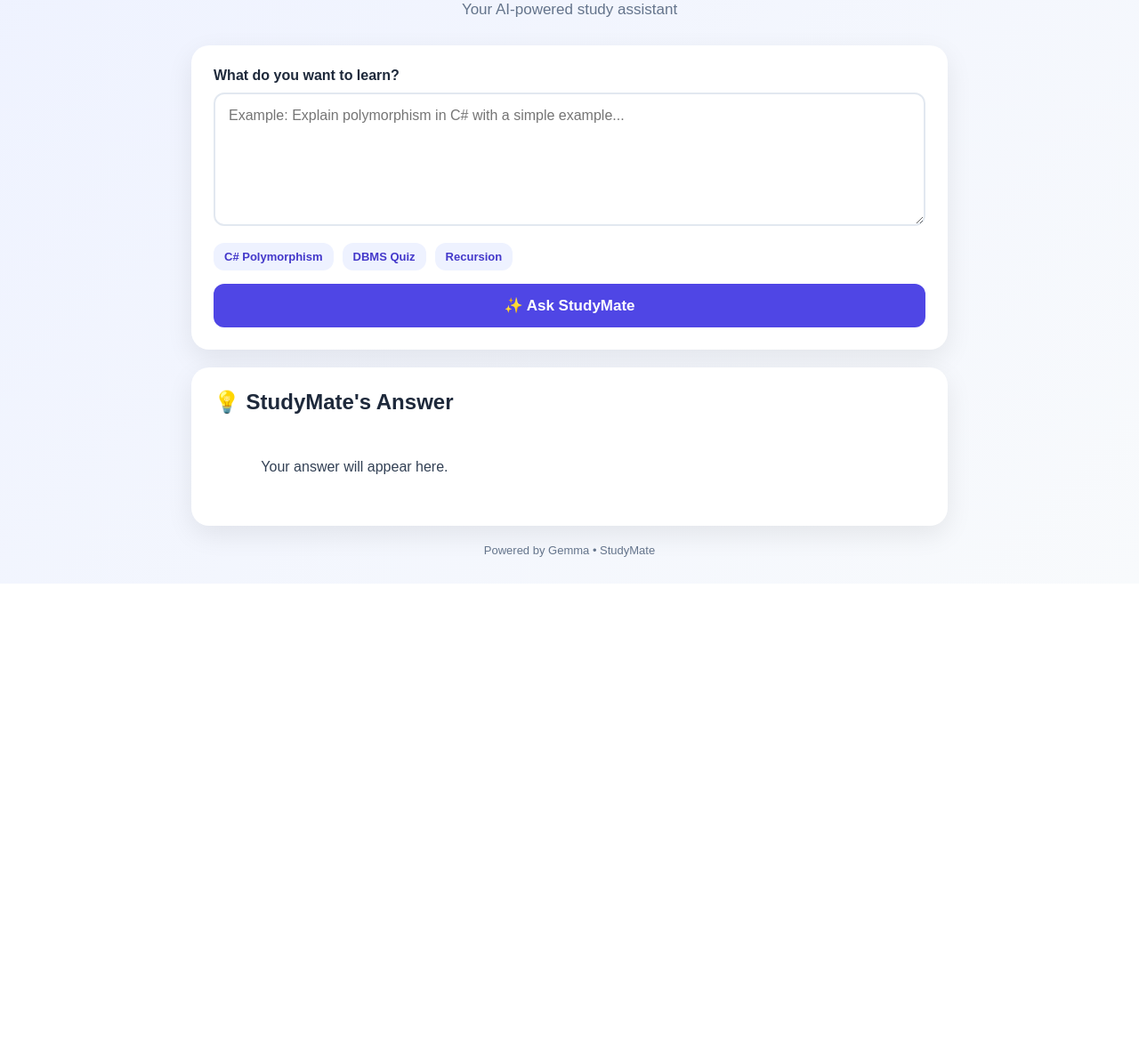
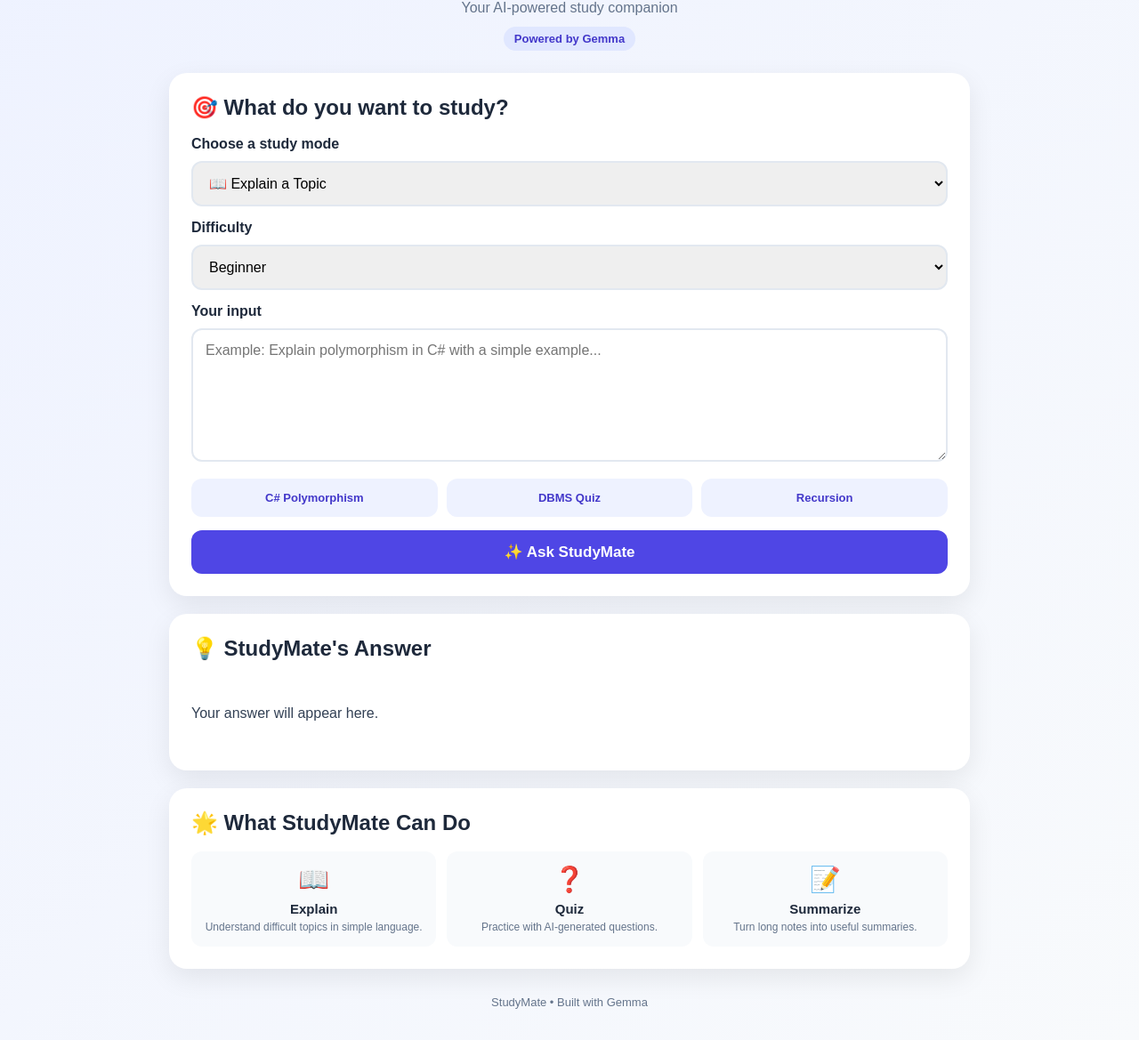
Before and after one commit to Gitu04-stack/studymate_gemma, a plain HTML site: page static/index.html in a window 1280 px wide. Shown: the part 145-1314 px from the top of the page at 89% size. Before the commit the page ends 801 px from the top, so only its background shows below. Drawn offline with Linux system fonts and the light colour scheme.

Commit message:
Update index.html

```diff
--- a/static/index.html
+++ b/static/index.html
@@ -3,7 +3,8 @@
 <head>
 <meta charset="UTF-8">
 <meta name="viewport" content="width=device-width, initial-scale=1.0">
-    <title>StudyMate - AI Study Assistant</title>
+
+<title>StudyMate | AI Study Assistant</title>
 
 <style>
 * {
@@ -14,43 +15,57 @@
 
 body {
     font-family: Arial, sans-serif;
+    min-height: 100vh;
     background: linear-gradient(135deg, #eef2ff, #f8fafc);
-            min-height: 100vh;
-            padding: 30px 15px;
     color: #1e293b;
+    padding: 25px 15px;
 }
 
 .container {
-            max-width: 850px;
+    max-width: 900px;
     margin: auto;
 }
 
 header {
     text-align: center;
-            margin-bottom: 30px;
+    margin-bottom: 25px;
 }
 
 .logo {
-            font-size: 48px;
-            margin-bottom: 10px;
+    font-size: 52px;
 }
 
 h1 {
-            font-size: 36px;
-            margin-bottom: 8px;
+    font-size: 38px;
+    margin: 8px 0;
 }
 
 .subtitle {
     color: #64748b;
-            font-size: 17px;
+    font-size: 16px;
+}
+
+.badge {
+    display: inline-block;
+    margin-top: 12px;
+    padding: 6px 12px;
+    border-radius: 20px;
+    background: #e0e7ff;
+    color: #4338ca;
+    font-size: 13px;
+    font-weight: bold;
 }
 
 .card {
     background: white;
     border-radius: 20px;
     padding: 25px;
-            box-shadow: 0 10px 30px rgba(0, 0, 0, 0.08);
     margin-bottom: 20px;
+    box-shadow: 0 10px 30px rgba(0,0,0,.08);
+}
+
+h2 {
+    margin-bottom: 18px;
 }
 
 label {
@@ -59,18 +74,27 @@
     margin-bottom: 10px;
 }
 
+select,
 textarea {
     width: 100%;
-            min-height: 150px;
-            padding: 15px;
+    padding: 14px;
     border: 2px solid #e2e8f0;
     border-radius: 12px;
-            resize: vertical;
     font-size: 16px;
     font-family: inherit;
     outline: none;
 }
 
+select {
+    margin-bottom: 15px;
+}
+
+textarea {
+    min-height: 150px;
+    resize: vertical;
+}
+
+select:focus,
 textarea:focus {
     border-color: #6366f1;
 }
@@ -97,44 +121,84 @@
     cursor: not-allowed;
 }
 
+.quick-actions {
+    display: grid;
+    grid-template-columns: repeat(3, 1fr);
+    gap: 10px;
+    margin-top: 15px;
+}
+
+.quick-actions button {
+    margin: 0;
+    background: #eef2ff;
+    color: #4338ca;
+    font-size: 13px;
+}
+
+.quick-actions button:hover {
+    background: #e0e7ff;
+}
+
 .answer {
     white-space: pre-wrap;
     line-height: 1.7;
     color: #334155;
+    min-height: 80px;
 }
 
 .loading {
     display: none;
     text-align: center;
-            color: #6366f1;
+    margin-top: 15px;
+    color: #4f46e5;
+    font-weight: bold;
+}
+
+.features {
+    display: grid;
+    grid-template-columns: repeat(3, 1fr);
+    gap: 12px;
     margin-top: 15px;
 }
 
-        .examples {
-            display: flex;
-            flex-wrap: wrap;
-            gap: 10px;
-            margin-top: 15px;
+.feature {
+    text-align: center;
+    padding: 15px;
+    background: #f8fafc;
+    border-radius: 12px;
 }
 
-        .example {
-            width: auto;
-            margin: 0;
-            padding: 8px 12px;
-            background: #eef2ff;
-            color: #4338ca;
-            font-size: 13px;
+.feature-icon {
+    font-size: 28px;
+    margin-bottom: 8px;
 }
 
-        .example:hover {
-            background: #e0e7ff;
+.feature h3 {
+    font-size: 15px;
+    margin-bottom: 5px;
+}
+
+.feature p {
+    font-size: 12px;
+    color: #64748b;
 }
 
 footer {
     text-align: center;
     color: #64748b;
     font-size: 13px;
-            margin-top: 20px;
+    padding: 10px;
+}
+
+@media (max-width: 650px) {
+    .quick-actions,
+    .features {
+        grid-template-columns: 1fr;
+    }
+
+    h1 {
+        font-size: 30px;
+    }
 }
 </style>
 </head>
@@ -147,36 +211,51 @@
     <div class="logo">📚</div>
     <h1>StudyMate</h1>
     <p class="subtitle">
-            Your AI-powered study assistant
+        Your AI-powered study companion
     </p>
+    <span class="badge">Powered by Gemma</span>
 </header>
 
 <div class="card">
 
-        <label for="question">
-            What do you want to learn?
-        </label>
+<h2>🎯 What do you want to study?</h2>
 
-        <textarea
-            id="question"
-            placeholder="Example: Explain polymorphism in C# with a simple example..."
-        ></textarea>
+<label for="mode">Choose a study mode</label>
 
-        <div class="examples">
-            <button class="example"
-                onclick="setQuestion('Explain polymorphism in C# with a simple example.')">
+<select id="mode">
+    <option value="explain">📖 Explain a Topic</option>
+    <option value="quiz">❓ Generate a Quiz</option>
+    <option value="summary">📝 Summarize Notes</option>
+    <option value="ask">💬 Ask a Question</option>
+</select>
+
+<label for="difficulty">Difficulty</label>
+
+<select id="difficulty">
+    <option>Beginner</option>
+    <option>Intermediate</option>
+    <option>Advanced</option>
+</select>
+
+<label for="question">Your input</label>
+
+<textarea id="question"
+placeholder="Example: Explain polymorphism in C# with a simple example..."></textarea>
+
+<div class="quick-actions">
+
+<button onclick="setQuestion('Explain polymorphism in C# with a simple example.')">
 C# Polymorphism
 </button>
 
-            <button class="example"
-                onclick="setQuestion('Create 5 MCQs about database normalization.')">
+<button onclick="setQuestion('Create 5 MCQs about database normalization.')">
 DBMS Quiz
 </button>
 
-            <button class="example"
-                onclick="setQuestion('Explain recursion in simple words with an example.')">
+<button onclick="setQuestion('Explain recursion in simple words with an example.')">
 Recursion
 </button>
+
 </div>
 
 <button id="askButton" onclick="askGemma()">
@@ -190,15 +269,45 @@
 </div>
 
 <div class="card">
+
 <h2>💡 StudyMate's Answer</h2>
-        <br>
+
 <div id="answer" class="answer">
 Your answer will appear here.
 </div>
+
+</div>
+
+<div class="card">
+
+<h2>🌟 What StudyMate Can Do</h2>
+
+<div class="features">
+
+<div class="feature">
+<div class="feature-icon">📖</div>
+<h3>Explain</h3>
+<p>Understand difficult topics in simple language.</p>
+</div>
+
+<div class="feature">
+<div class="feature-icon">❓</div>
+<h3>Quiz</h3>
+<p>Practice with AI-generated questions.</p>
+</div>
+
+<div class="feature">
+<div class="feature-icon">📝</div>
+<h3>Summarize</h3>
+<p>Turn long notes into useful summaries.</p>
+</div>
+
+</div>
+
 </div>
 
 <footer>
-        Powered by Gemma • StudyMate
+StudyMate • Built with Gemma
 </footer>
 
 </div>
@@ -211,13 +320,27 @@
 
 async function askGemma() {
 
-    const question = document.getElementById("question").value.trim();
-    const answer = document.getElementById("answer");
-    const button = document.getElementById("askButton");
-    const loading = document.getElementById("loading");
+    const question =
+        document.getElementById("question").value.trim();
+
+    const mode =
+        document.getElementById("mode").value;
+
+    const difficulty =
+        document.getElementById("difficulty").value;
+
+    const answer =
+        document.getElementById("answer");
+
+    const button =
+        document.getElementById("askButton");
+
+    const loading =
+        document.getElementById("loading");
 
     if (!question) {
-        answer.textContent = "Please enter a question first.";
+        answer.textContent =
+            "Please enter a topic or question first.";
         return;
     }
 
@@ -233,24 +356,31 @@
                 "Content-Type": "application/json"
             },
             body: JSON.stringify({
-                message: question
+                message:
+                    `Study mode: ${mode}
+Difficulty: ${difficulty}
+
+User input:
+${question}`
             })
         });
 
         const data = await response.json();
 
         if (!response.ok) {
-            throw new Error(data.error || "Something went wrong.");
+            throw new Error(
+                data.error || "Something went wrong."
+            );
         }
 
         answer.textContent = data.answer;
 
     } catch (error) {
 
+        console.error(error);
+
         answer.textContent =
             "Sorry, something went wrong. Please try again.";
-
-        console.error(error);
 
     } finally {
 
```
Lines whose indentation alone changed are shown as unchanged.
